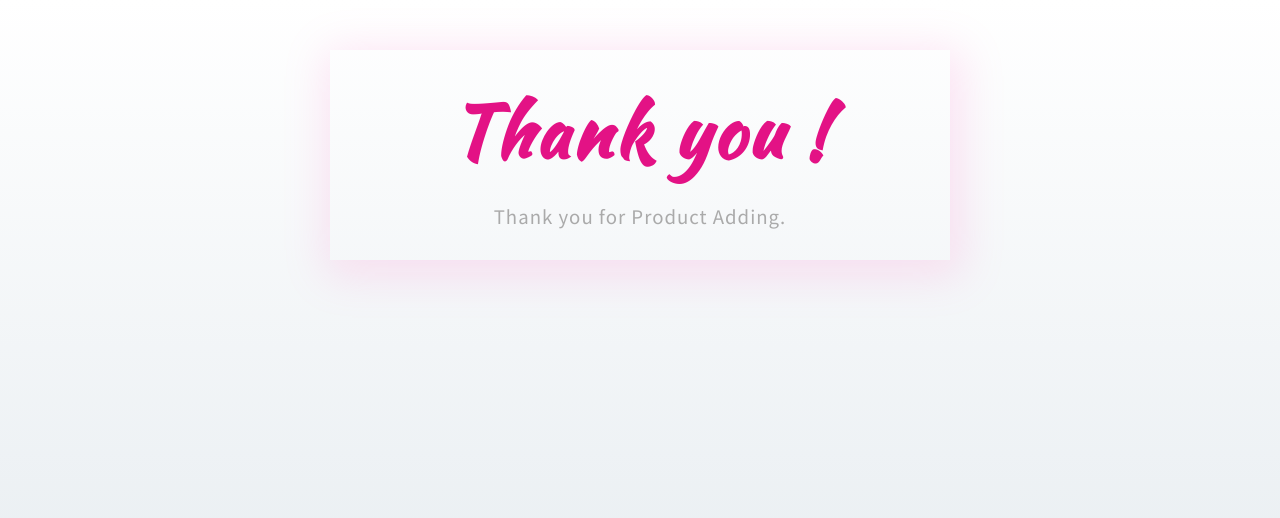
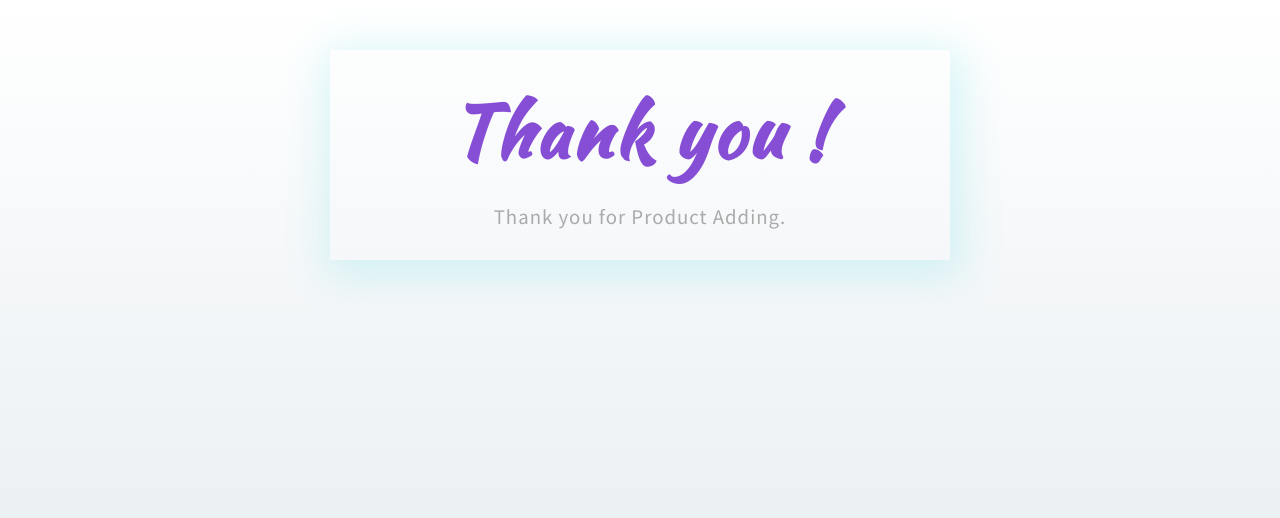
Before and after one commit to hiranmoy-pal/Product_Adding_of_Desi_Cart, a plain HTML site: page thank-you.html in a window 1280 px wide. Drawn offline with Linux system fonts and the light colour scheme.

Commit message:
Thank you page css change

```diff
--- a/thank-you.html
+++ b/thank-you.html
@@ -49,7 +49,8 @@
       font-family: 'Kaushan Script', cursive;
       font-size: 4em;
       letter-spacing: 3px;
-      color: #e31285;
+      color: #864ed4;
+;
       margin: 0;
       margin-bottom: 20px;
     }
@@ -115,7 +116,7 @@
         max-width: 620px;
         margin: 0 auto;
         margin-top: 50px;
-        box-shadow: 4px 8px 40px 8px rgba(255, 123, 206, 0.2);
+        box-shadow: 4px 8px 40px 8px rgb(65 213 224 / 20%);
       }
 
     }
```
